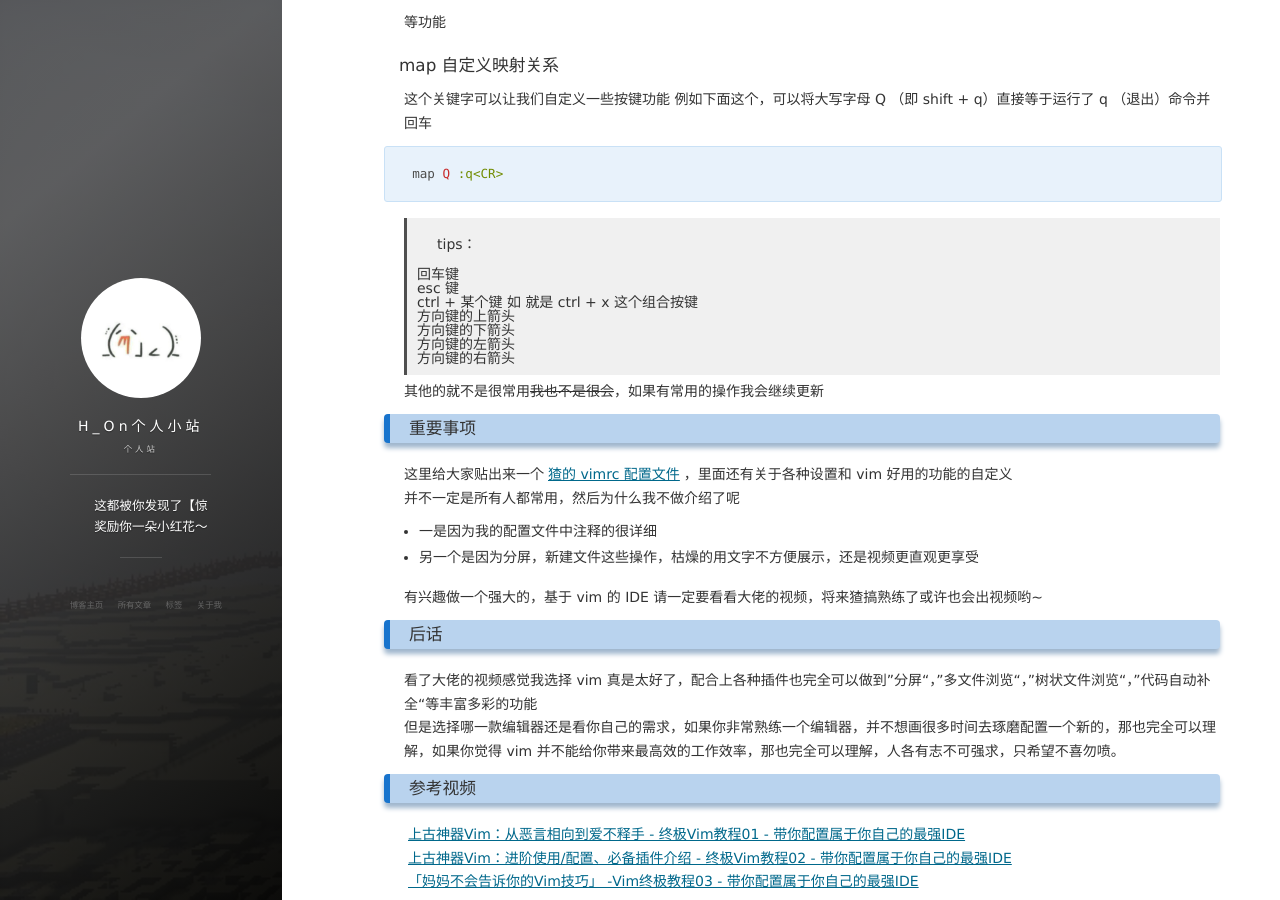
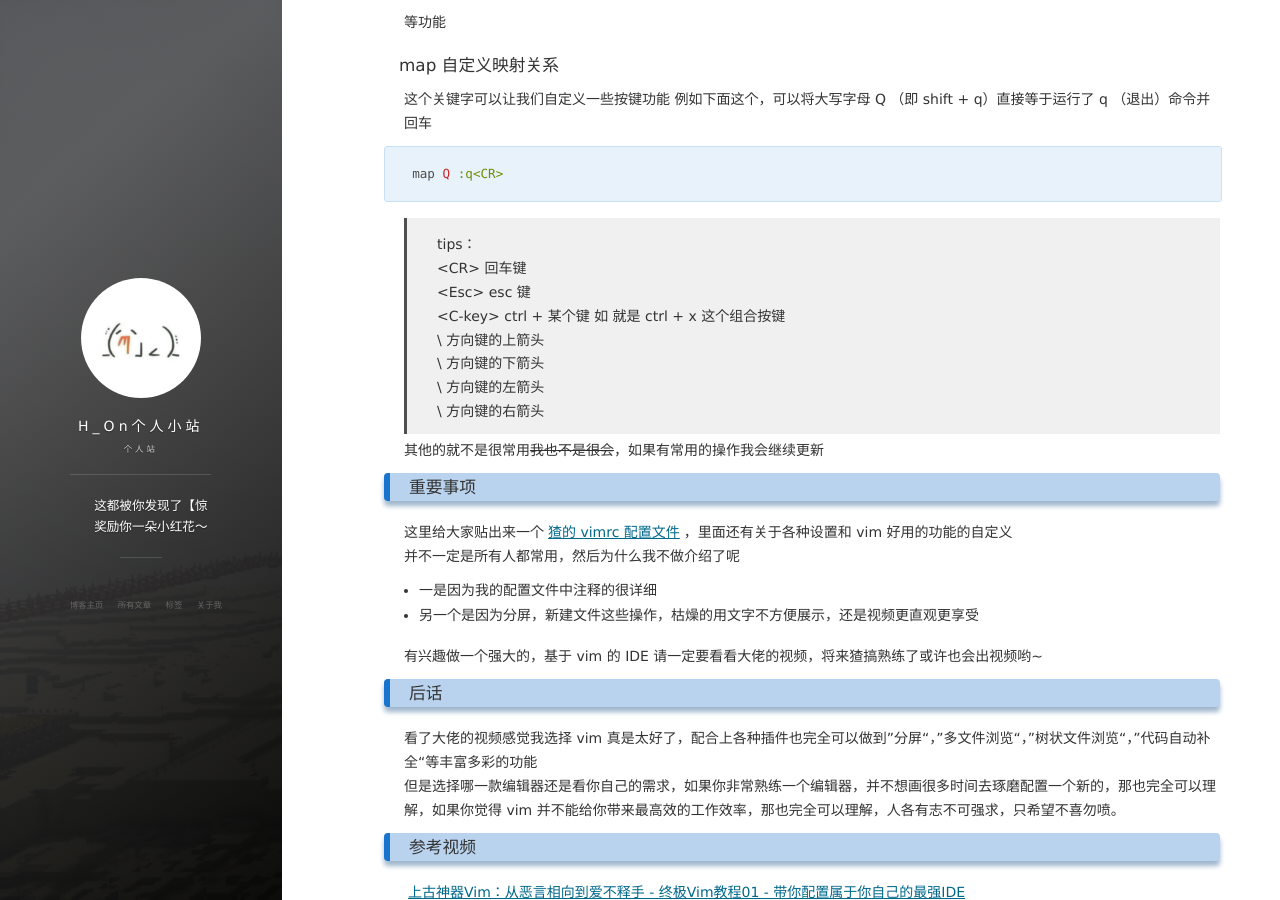
Before and after one commit to Hybrogen/Hybrogen.github.io, a Jekyll site: the page built from _posts/2020-03-21-ServerStudy3-vim.md, in a window 1280 px wide and 900 px high, scrolled down 2240 px. Built offline with Jekyll 4.4.1, drawn with Linux system fonts in a browser that asks for light colours; nearby versions of some CDN libraries; comment, search, counter and statistics services are not loaded.

Commit message:
vim 牛逼！！！

````diff
--- a/_posts/2020-03-21-ServerStudy3-vim.md
+++ b/_posts/2020-03-21-ServerStudy3-vim.md
@@ -99,13 +99,13 @@
 map Q :q<CR>
 ```
 > tips：<br>
-> <CR>		回车键<br>
-> <Esc>		esc 键<br>
-> <C-key>	ctrl + 某个键 如 <C-x> 就是 ctrl + x 这个组合按键<br>
-> <up>		方向键的上箭头<br>
-> <down>	方向键的下箭头<br>
-> <left>	方向键的左箭头<br>
-> <right>	方向键的右箭头<br>
+> \<CR>		回车键<br>
+> \<Esc>		esc 键<br>
+> \<C-key>	ctrl + 某个键 如 <C-x> 就是 ctrl + x 这个组合按键<br>
+> \<up>		方向键的上箭头<br>
+> \<down>	方向键的下箭头<br>
+> \<left>	方向键的左箭头<br>
+> \<right>	方向键的右箭头<br>
 
 其他的就不是很常用~~我也不是很会~~，如果有常用的操作我会继续更新
 
````
